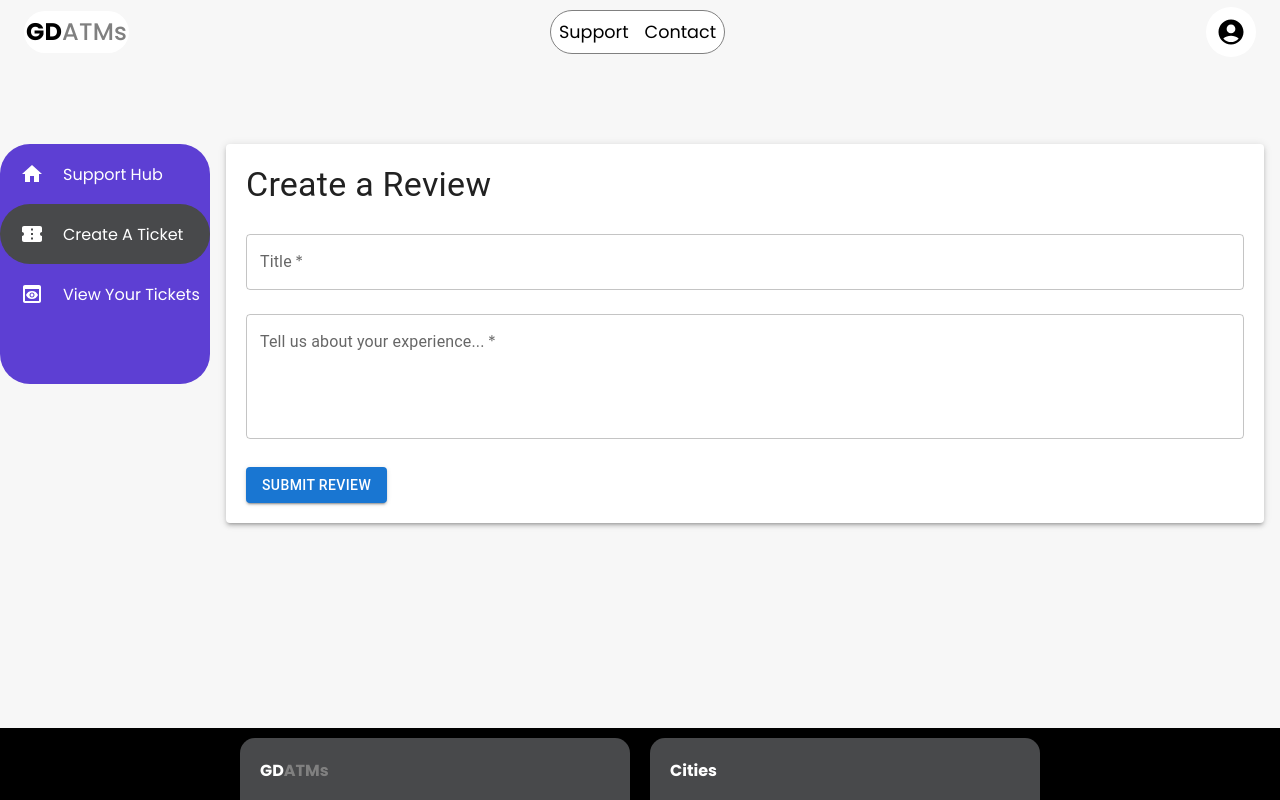
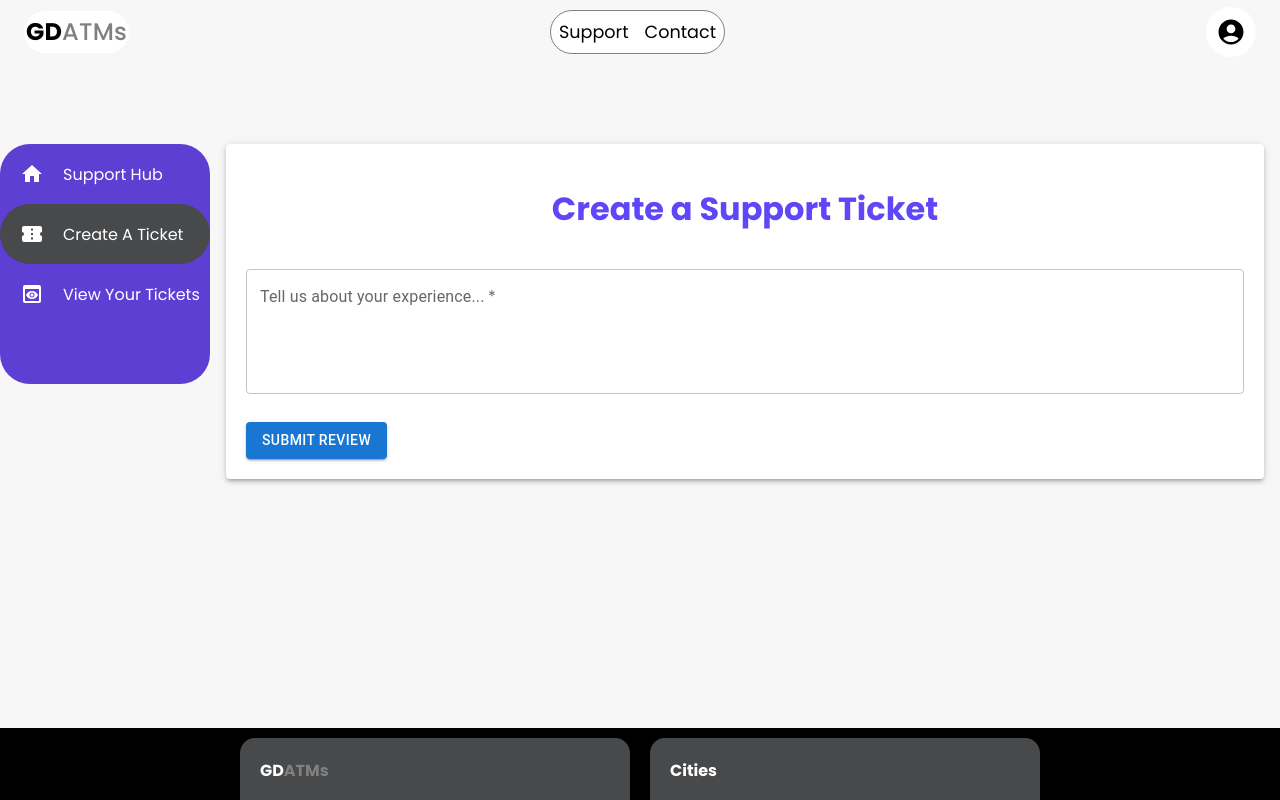
Before and after one commit to pToum21/gd-atms-v2, a React (Vite) app in the folder client/: page /create-a-ticket in a window 1280 px wide. Shown: the top 800 px of the page. Built offline with nearby package versions, Linux system fonts and the light colour scheme; no server answers.

Commit message:
updated the title of support tickets

```diff
--- a/client/src/components/CreateATicket.jsx
+++ b/client/src/components/CreateATicket.jsx
@@ -33,18 +33,12 @@ const CreateATicket = () => {
             )}
             <Box flex={1} p={2}>
                 <Paper elevation={3} style={{ padding: '20px' }}>
-                    <Typography variant="h4" gutterBottom>
-                        Create a Review
-                    </Typography>
+                    <h1 className='reviews-title'>
+                        Create a Support Ticket
+                    </h1>
+
+
                     <form onSubmit={handleSubmit}>
-                        <TextField
-                            fullWidth
-                            label="Title"
-                            value={title}
-                            onChange={(e) => setTitle(e.target.value)}
-                            required
-                            margin="normal"
-                        />
                         <TextField
                             fullWidth
                             label="Tell us about your experience..."
```
